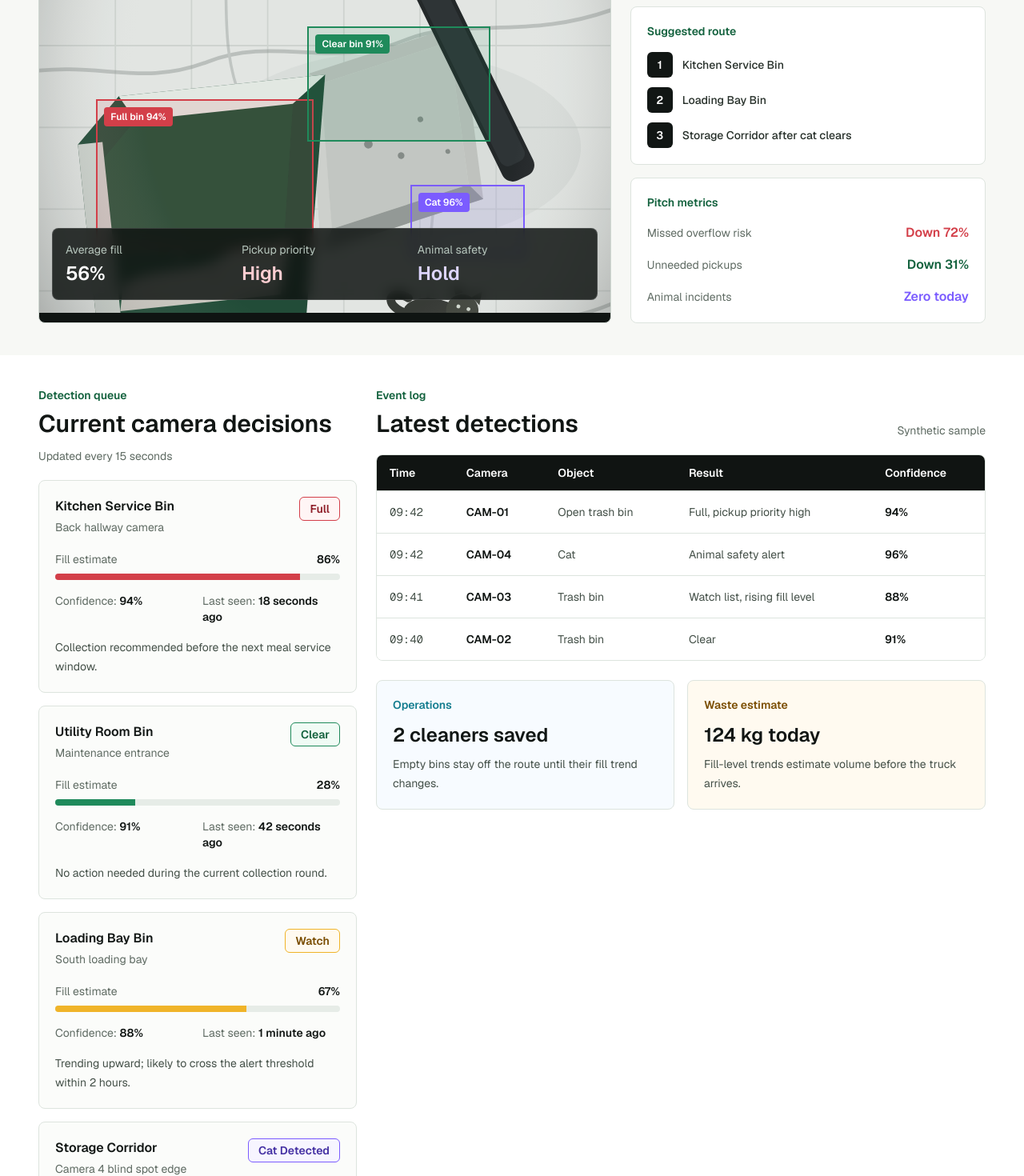
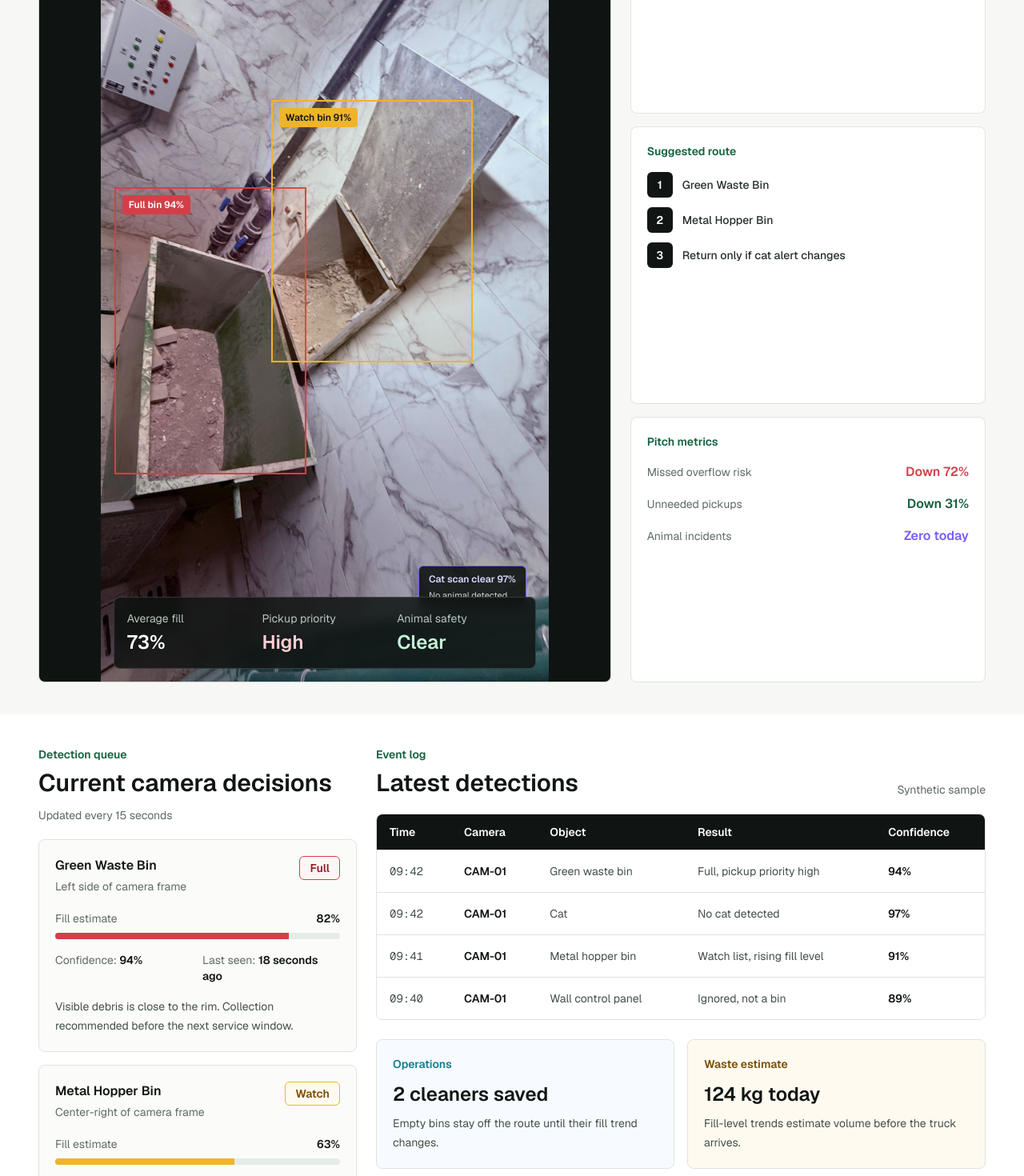
Before and after one commit to DanielAshrafHanna/trash-monitor-web, a Next.js app: page /ai-detection in a window 1280 px wide. Shown: the part 640-2110 px from the top of the page at 80% size. Built offline with nearby package versions, Linux system fonts and the light colour scheme.

Commit message:
Use real camera photo in AI detection demo

```diff
--- a/src/app/ai-detection/page.tsx
+++ b/src/app/ai-detection/page.tsx
@@ -6,7 +6,7 @@ export const metadata: Metadata = {
   description: "Camera-based trash bin detection demo with synthetic pitch data.",
 };
 
-type DetectionStatus = "full" | "clear" | "watch" | "cat";
+type DetectionStatus = "full" | "clear" | "watch" | "cat" | "animal-clear";
 
 type CameraDetection = {
   id: string;
@@ -30,43 +30,33 @@ type EventRow = {
 const cameraDetections: CameraDetection[] = [
   {
     id: "cam-01",
-    label: "Kitchen Service Bin",
-    location: "Back hallway camera",
+    label: "Green Waste Bin",
+    location: "Left side of camera frame",
     status: "full",
-    fillLevel: 86,
+    fillLevel: 82,
     confidence: 94,
     lastSeen: "18 seconds ago",
-    note: "Collection recommended before the next meal service window.",
+    note: "Visible debris is close to the rim. Collection recommended before the next service window.",
   },
   {
     id: "cam-02",
-    label: "Utility Room Bin",
-    location: "Maintenance entrance",
-    status: "clear",
-    fillLevel: 28,
+    label: "Metal Hopper Bin",
+    location: "Center-right of camera frame",
+    status: "watch",
+    fillLevel: 63,
     confidence: 91,
     lastSeen: "42 seconds ago",
-    note: "No action needed during the current collection round.",
+    note: "Partially filled and trending upward. Keep on the next route if capacity keeps rising.",
   },
   {
     id: "cam-03",
-    label: "Loading Bay Bin",
-    location: "South loading bay",
-    status: "watch",
-    fillLevel: 67,
-    confidence: 88,
+    label: "Cat Presence Check",
+    location: "Full camera frame",
+    status: "animal-clear",
+    fillLevel: 0,
+    confidence: 97,
     lastSeen: "1 minute ago",
-    note: "Trending upward; likely to cross the alert threshold within 2 hours.",
-  },
-  {
-    id: "cam-04",
-    label: "Storage Corridor",
-    location: "Camera 4 blind spot edge",
-    status: "cat",
-    fillLevel: 41,
-    confidence: 96,
-    lastSeen: "Now",
-    note: "Cat detected near the bins. Pause collection until the area is clear.",
+    note: "No cat detected in the current frame. Collection can proceed safely.",
   },
 ];
 
@@ -74,37 +64,37 @@ const events: EventRow[] = [
   {
     time: "09:42",
     camera: "CAM-01",
-    object: "Open trash bin",
+    object: "Green waste bin",
     result: "Full, pickup priority high",
     confidence: "94%",
   },
   {
     time: "09:42",
-    camera: "CAM-04",
+    camera: "CAM-01",
     object: "Cat",
-    result: "Animal safety alert",
-    confidence: "96%",
+    result: "No cat detected",
+    confidence: "97%",
   },
   {
     time: "09:41",
-    camera: "CAM-03",
-    object: "Trash bin",
+    camera: "CAM-01",
+    object: "Metal hopper bin",
     result: "Watch list, rising fill level",
-    confidence: "88%",
+    confidence: "91%",
   },
   {
     time: "09:40",
-    camera: "CAM-02",
-    object: "Trash bin",
-    result: "Clear",
-    confidence: "91%",
+    camera: "CAM-01",
+    object: "Wall control panel",
+    result: "Ignored, not a bin",
+    confidence: "89%",
   },
 ];
 
 const routeStops = [
-  "Kitchen Service Bin",
-  "Loading Bay Bin",
-  "Storage Corridor after cat clears",
+  "Green Waste Bin",
+  "Metal Hopper Bin",
+  "Return only if cat alert changes",
 ];
 
 function getStatusLabel(status: DetectionStatus) {
@@ -118,6 +108,10 @@ function getStatusLabel(status: DetectionStatus) {
 
   if (status === "cat") {
     return "Cat Detected";
+  }
+
+  if (status === "animal-clear") {
+    return "No Cat";
   }
 
   return "Watch";
@@ -136,6 +130,10 @@ function getStatusClasses(status: DetectionStatus) {
     return "border-[#7b5cff] bg-[#f7f5ff] text-[#4430a3]";
   }
 
+  if (status === "animal-clear") {
+    return "border-[#1f8a5b] bg-[#f0fbf5] text-[#12613d]";
+  }
+
   return "border-[#f0b429] bg-[#fffaf0] text-[#7a4d00]";
 }
 
@@ -152,15 +150,30 @@ function getBarColor(status: DetectionStatus) {
     return "bg-[#7b5cff]";
   }
 
+  if (status === "animal-clear") {
+    return "bg-[#1f8a5b]";
+  }
+
   return "bg-[#f0b429]";
+}
+
+function getMeasureLabel(status: DetectionStatus) {
+  if (status === "cat" || status === "animal-clear") {
+    return "Animal risk";
+  }
+
+  return "Fill estimate";
 }
 
 export default function AiDetectionPage() {
   const fullBins = cameraDetections.filter((item) => item.status === "full").length;
   const catAlerts = cameraDetections.filter((item) => item.status === "cat").length;
+  const binDetections = cameraDetections.filter(
+    (item) => item.status !== "cat" && item.status !== "animal-clear",
+  );
   const averageFill = Math.round(
-    cameraDetections.reduce((total, item) => total + item.fillLevel, 0) /
-      cameraDetections.length,
+    binDetections.reduce((total, item) => total + item.fillLevel, 0) /
+      binDetections.length,
   );
   const averageConfidence = Math.round(
     cameraDetections.reduce((total, item) => total + item.confidence, 0) /
@@ -178,7 +191,7 @@ export default function AiDetectionPage() {
             </h1>
             <p className="mt-5 max-w-2xl text-base leading-7 text-[#dce7df]">
               Synthetic demo data for a camera-first waste monitoring pitch. The model
-              classifies bin fullness, flags cats near collection zones, and ranks the
+              classifies bin fullness, checks for cats near collection zones, and ranks the
               next pickup route.
             </p>
           </div>
@@ -234,28 +247,31 @@ export default function AiDetectionPage() {
                 Analyzing
               </p>
             </div>
-            <div className="relative aspect-[4/3] min-h-[460px] overflow-hidden bg-[#111614]">
+            <div className="relative mx-auto aspect-[9/16] w-full max-w-[560px] overflow-hidden bg-[#111614]">
               <Image
                 alt="Camera sample of open trash bins in an indoor service area"
                 className="h-full w-full object-cover opacity-95"
                 fill
                 priority
-                sizes="(min-width: 1280px) 54vw, 100vw"
-                src="/ai-camera-sample.svg"
+                sizes="(min-width: 1280px) 560px, 100vw"
+                src="/trash-bin-camera-sample.jpg"
               />
-              <div className="absolute left-[10%] top-[50%] h-[35%] w-[38%] border-2 border-[#d33f49] bg-[#d33f49]/10">
+              <div className="absolute left-[3%] top-[38%] h-[36%] w-[43%] border-2 border-[#d33f49] bg-[#d33f49]/10">
                 <span className="absolute left-2 top-2 rounded-sm bg-[#d33f49] px-2 py-1 text-xs font-semibold text-white">
                   Full bin 94%
                 </span>
               </div>
-              <div className="absolute left-[47%] top-[33%] h-[27%] w-[32%] border-2 border-[#1f8a5b] bg-[#1f8a5b]/10">
-                <span className="absolute left-2 top-2 rounded-sm bg-[#1f8a5b] px-2 py-1 text-xs font-semibold text-white">
-                  Clear bin 91%
+              <div className="absolute left-[38%] top-[27%] h-[33%] w-[45%] border-2 border-[#f0b429] bg-[#f0b429]/10">
+                <span className="absolute left-2 top-2 rounded-sm bg-[#f0b429] px-2 py-1 text-xs font-semibold text-[#111614]">
+                  Watch bin 91%
                 </span>
               </div>
-              <div className="absolute left-[65%] top-[70%] h-[17%] w-[20%] border-2 border-[#7b5cff] bg-[#7b5cff]/10">
-                <span className="absolute left-2 top-2 rounded-sm bg-[#7b5cff] px-2 py-1 text-xs font-semibold text-white">
-                  Cat 96%
+              <div className="absolute bottom-[9%] right-[5%] rounded-md border border-[#7b5cff] bg-[#101412]/90 px-3 py-2 text-white">
+                <span className="block text-xs font-semibold text-[#ddd5ff]">
+                  Cat scan clear 97%
+                </span>
+                <span className="mt-1 block text-[11px] text-[#c9d6ce]">
+                  No animal detected
                 </span>
               </div>
               <div className="absolute bottom-4 left-4 right-4 grid gap-3 rounded-lg border border-white/15 bg-[#101412]/85 p-4 text-white backdrop-blur sm:grid-cols-3">
@@ -269,7 +285,7 @@ export default function AiDetectionPage() {
                 </div>
                 <div>
                   <p className="text-sm text-[#b8c7be]">Animal safety</p>
-                  <p className="mt-1 text-2xl font-semibold text-[#ddd5ff]">Hold</p>
+                  <p className="mt-1 text-2xl font-semibold text-[#c7f2d9]">Clear</p>
                 </div>
               </div>
             </div>
@@ -281,7 +297,7 @@ export default function AiDetectionPage() {
               <h2 className="mt-3 text-2xl font-semibold">Collect CAM-01 first.</h2>
               <p className="mt-3 leading-7 text-[#445048]">
                 Dispatch one cleaner to the kitchen service area within 35 minutes.
-                Delay the storage corridor stop until the cat leaves the pickup zone.
+                The current frame is clear of cats, so collection can proceed safely.
               </p>
             </section>
 
@@ -350,8 +366,8 @@ export default function AiDetectionPage() {
                     </span>
                   </div>
                   <div className="mt-5">
-                    <div className="flex items-center justify-between text-sm">
-                      <span className="text-[#5f6b63]">Fill estimate</span>
+                    <div className="flex items-center justify-between gap-4 text-sm">
+                      <span className="text-[#5f6b63]">{getMeasureLabel(item.status)}</span>
                       <span className="font-semibold">{item.fillLevel}%</span>
                     </div>
                     <div className="mt-2 h-2 overflow-hidden rounded-sm bg-[#e6ece7]">
```
Also changed, not shown: public/ai-camera-sample.svg (deleted), public/trash-bin-camera-sample.jpg (added).
